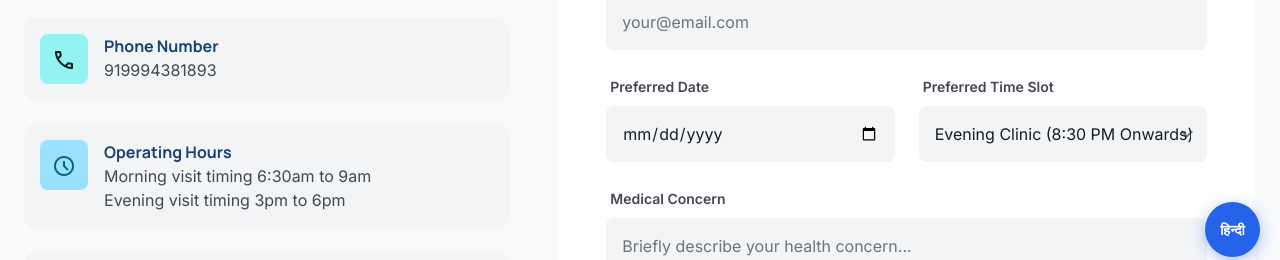
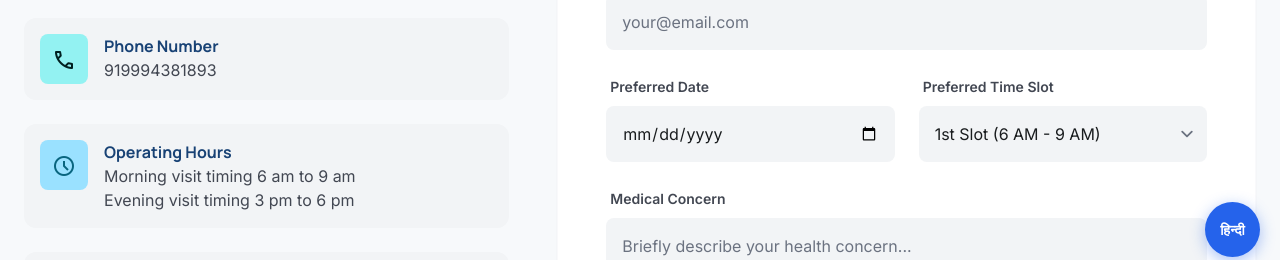
Before and after one commit to chiranjeevbitm/Doctors-Profile, a React (Vite) app in the folder FE/: page /appointments in a window 1280 px wide. Shown: the part 443-703 px from the top of the page. Built offline with nearby package versions, Linux system fonts and the light colour scheme.

Commit message:
Update timing slots to 6am-9am and 3pm-6pm in appointments email section

```diff
--- a/FE/src/context/LanguageContext.jsx
+++ b/FE/src/context/LanguageContext.jsx
@@ -138,7 +138,7 @@ const translations = {
     phoneNumber: "Phone Number",
     phoneValue: "919994381893",
     operatingHours: "Operating Hours",
-    hoursValue: "Morning visit timing 6:30am to 9am\nEvening visit timing 3pm to 6pm",
+    hoursValue: "Morning visit timing 6 am to 9 am\nEvening visit timing 3 pm to 6 pm",
     emailAddress: "Email Address",
     emailValue: "deepakkumar21121995@gmail.com",
     availableToday: "Available Today",
@@ -201,8 +201,8 @@ const translations = {
     patientPortal: "Patient Portal",
     reserve: "Reserve (Dashboard)",
     clinicLocationTitle: "Arogya Clinic Location",
-    morningTiming: "Morning visit timing 6:30am to 9am",
-    eveningTiming: "Evening visit timing 3pm to 6pm",
+    morningTiming: "Morning visit timing 6 am to 9 am",
+    eveningTiming: "Evening visit timing 3 pm to 6 pm",
     copyright: "© 2024 Dr. Deepak Kumar. All rights reserved.",
 
     // Common
@@ -429,7 +429,7 @@ const translations = {
     phoneNumber: "फोन नंबर",
     phoneValue: "919994381893",
     operatingHours: "संचालन के घंटे",
-    hoursValue: "सुबह का समय 6:30 बजे से 9 बजे तक\nशाम का समय 3 बजे से 6 बजे तक",
+    hoursValue: "सुबह का समय 6 बजे से 9 बजे तक\nशाम का समय 3 बजे से 6 बजे तक",
     emailAddress: "ईमेल पता",
     emailValue: "deepakkumar21121995@gmail.com",
     availableToday: "आज उपलब्ध",
@@ -492,7 +492,7 @@ const translations = {
     patientPortal: "रोगी पोर्टल",
     reserve: "रिजर्व (डैशबोर्ड)",
     clinicLocationTitle: "आरोग्य क्लिनिक का स्थान",
-    morningTiming: "सुबह का समय 6:30 बजे से 9 बजे तक",
+    morningTiming: "सुबह का समय 6 बजे से 9 बजे तक",
     eveningTiming: "शाम का समय 3 बजे से 6 बजे तक",
     copyright: "© 2024 डॉ. दीपक कुमार। सर्वाधिकार सुरक्षित।",
 
--- a/FE/src/pages/Appointments.jsx
+++ b/FE/src/pages/Appointments.jsx
@@ -4,15 +4,13 @@ import emailjs from '@emailjs/browser';
 
 const TIME_SLOT_LABELS = {
   en: [
-    { value: 'morning', label: 'Morning (9 AM - 12 PM)' },
-    { value: 'afternoon', label: 'Afternoon (2 PM - 5 PM)' },
-    { value: 'evening', label: 'Evening Clinic (8:30 PM Onwards)' },
+    { value: 'slot1', label: '1st Slot (6 AM - 9 AM)' },
+    { value: 'slot2', label: '2nd Slot (3 PM - 6 PM)' },
     { value: 'teleconsult', label: 'Teleconsultation' },
   ],
   hi: [
-    { value: 'morning', label: 'सुबह (9 बजे - 12 बजे)' },
-    { value: 'afternoon', label: 'दोपहर (2 बजे - 5 बजे)' },
-    { value: 'evening', label: 'शाम का क्लिनिक (8:30 बजे के बाद)' },
+    { value: 'slot1', label: 'पहला स्लॉट (सुबह 6 बजे - 9 बजे)' },
+    { value: 'slot2', label: 'दूसरा स्लॉट (दोपहर 3 बजे - 6 बजे)' },
     { value: 'teleconsult', label: 'टेलीकंसल्टेशन' },
   ]
 };
@@ -29,7 +27,7 @@ const INITIAL_FORM = {
   phone: '',
   email: '',
   preferred_date: '',
-  time_slot: 'evening',
+  time_slot: 'slot1',
   medical_concern: '',
 };
 
```
